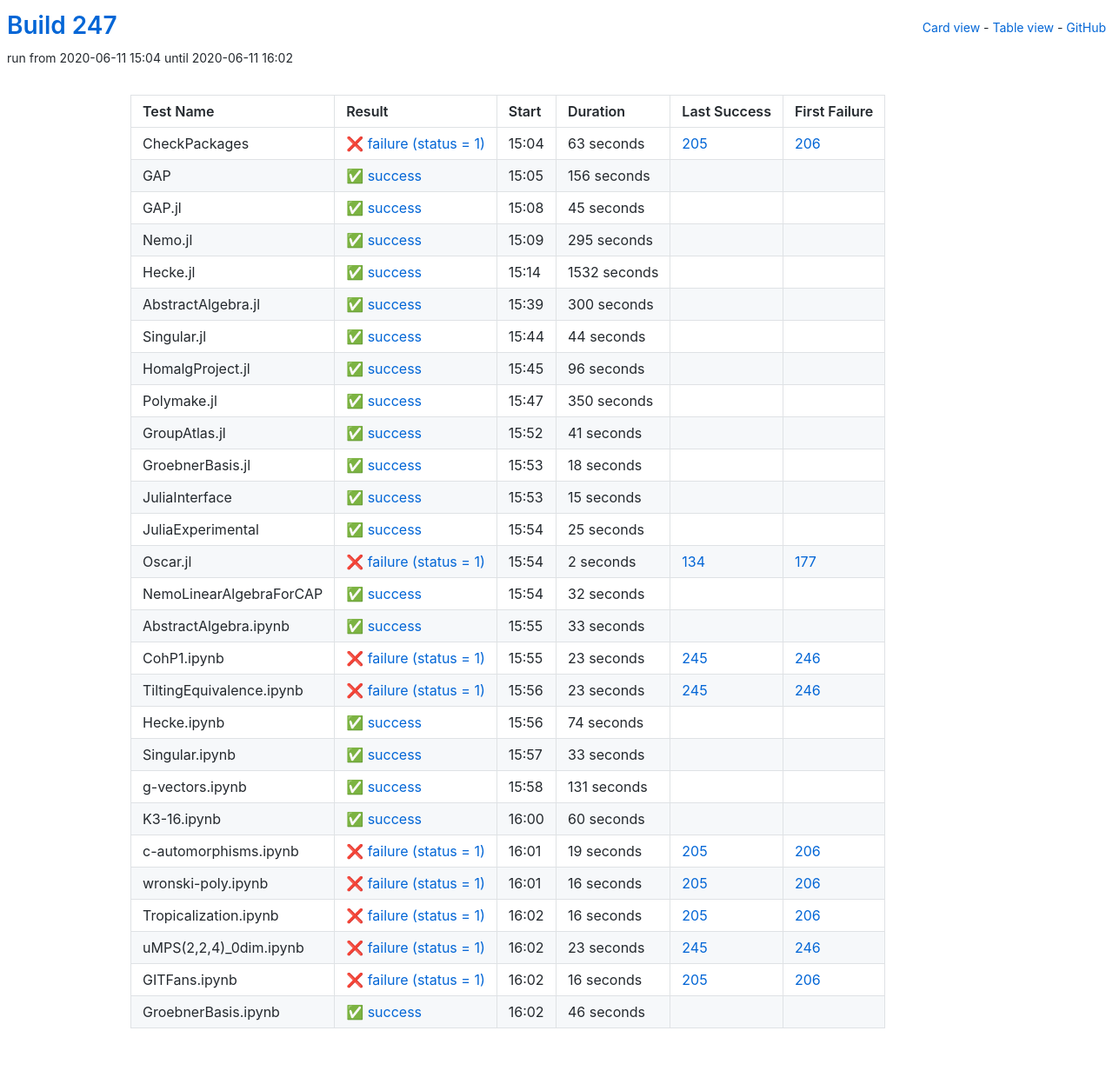
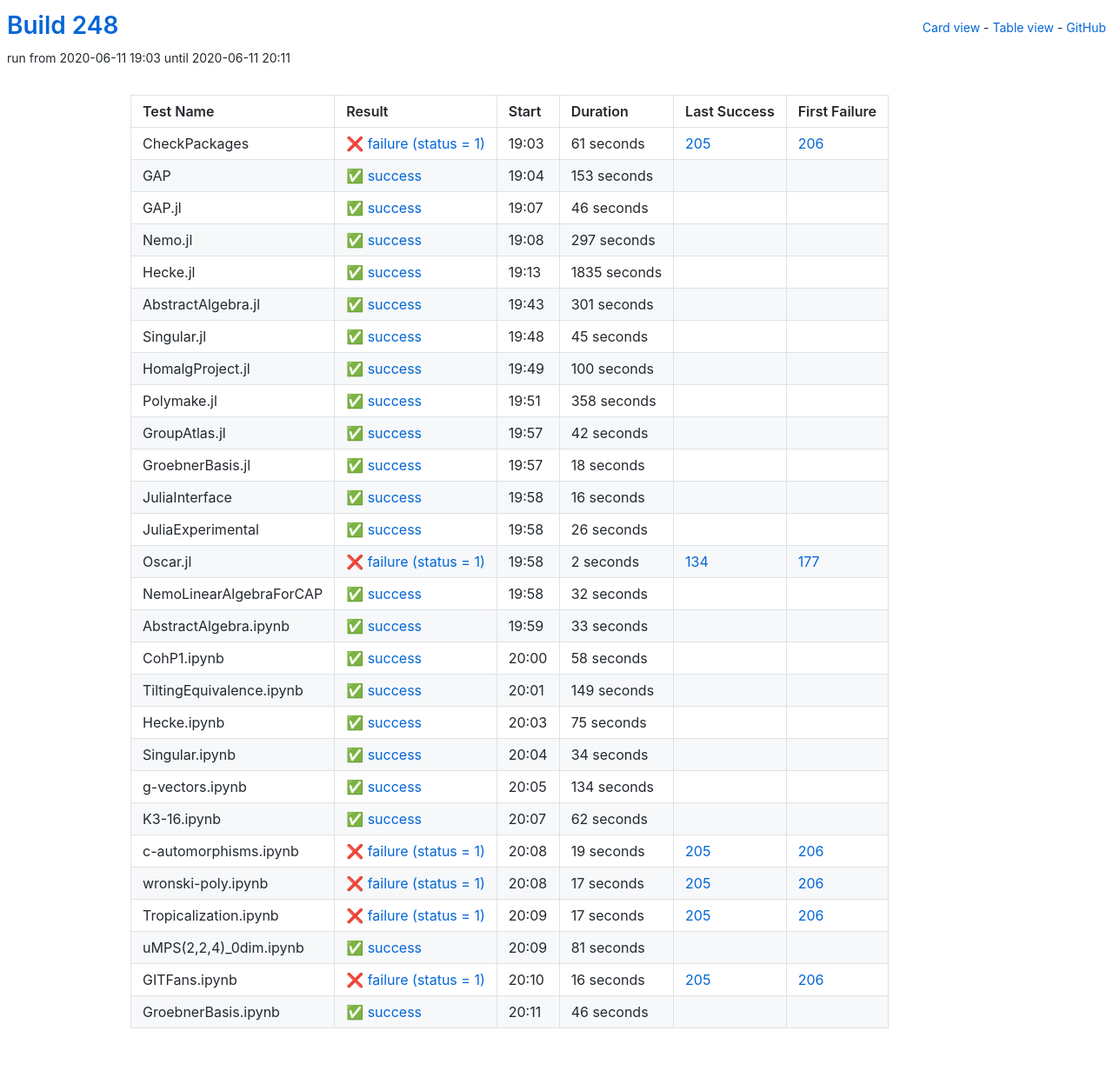
Before and after one commit to oscar-system/oscar-ci-status-stable, a Jekyll site: the page built from table.html, in a window 1280 px wide. Shown: the whole page at 87% size. Built offline with Jekyll 4.4.1, drawn with Linux system fonts in a browser that asks for light colours.

Commit message:
Build #248

```diff
--- a/_data/ci.yml
+++ b/_data/ci.yml
@@ -1,6 +1,6 @@
 ---
-build: 247
-build_url: https://oscarci.mathematik.uni-kl.de/job/oscar-stable/247/
+build: 248
+build_url: https://oscarci.mathematik.uni-kl.de/job/oscar-stable/248/
 job: oscar-stable
 organization: oscar-system
 repo: oscar-ci-status-stable
@@ -8,32 +8,80 @@ repourl: https://github.com/oscar-system/oscar-ci-status-stable
 tests:
 - name: CheckPackages
   id: checkpackages
-  log: https://oscarci.mathematik.uni-kl.de/job/oscar-stable/247/artifact/logs/build-247/CheckPackages.log
-  start: 2020-06-11 15:04
+  log: https://oscarci.mathematik.uni-kl.de/job/oscar-stable/248/artifact/logs/build-248/CheckPackages.log
+  start: 2020-06-11 19:03
   success: false
   exitcode: 1
   status: failure
-  duration: 63
+  duration: 61
   last_success: 205
   last_success_url: https://oscarci.mathematik.uni-kl.de/job/oscar-stable/205/
   first_failure: 206
   first_failure_url: https://oscarci.mathematik.uni-kl.de/job/oscar-stable/206/
 - name: GAP
   id: gap
-  log: https://oscarci.mathematik.uni-kl.de/job/oscar-stable/247/artifact/logs/build-247/GAP.log
-  start: 2020-06-11 15:05
+  log: https://oscarci.mathematik.uni-kl.de/job/oscar-stable/248/artifact/logs/build-248/GAP.log
+  start: 2020-06-11 19:04
   success: true
   exitcode: 0
   status: success
-  duration: 156
+  duration: 153
   last_success: false
   last_success_url:
   first_failure: false
   first_failure_url:
 - name: GAP.jl
   id: gap-jl
-  log: https://oscarci.mathematik.uni-kl.de/job/oscar-stable/247/artifact/logs/build-247/GAP.jl.log
-  start: 2020-06-11 15:08
+  log: https://oscarci.mathematik.uni-kl.de/job/oscar-stable/248/artifact/logs/build-248/GAP.jl.log
+  start: 2020-06-11 19:07
+  success: true
+  exitcode: 0
+  status: success
+  duration: 46
+  last_success: false
+  last_success_url:
+  first_failure: false
+  first_failure_url:
+- name: Nemo.jl
+  id: nemo-jl
+  log: https://oscarci.mathematik.uni-kl.de/job/oscar-stable/248/artifact/logs/build-248/Nemo.jl.log
+  start: 2020-06-11 19:08
+  success: true
+  exitcode: 0
+  status: success
+  duration: 297
+  last_success: false
+  last_success_url:
+  first_failure: false
+  first_failure_url:
+- name: Hecke.jl
+  id: hecke-jl
+  log: https://oscarci.mathematik.uni-kl.de/job/oscar-stable/248/artifact/logs/build-248/Hecke.jl.log
+  start: 2020-06-11 19:13
+  success: true
+  exitcode: 0
+  status: success
+  duration: 1835
+  last_success: false
+  last_success_url:
+  first_failure: false
+  first_failure_url:
+- name: AbstractAlgebra.jl
+  id: abstractalgebra-jl
+  log: https://oscarci.mathematik.uni-kl.de/job/oscar-stable/248/artifact/logs/build-248/AbstractAlgebra.jl.log
+  start: 2020-06-11 19:43
+  success: true
+  exitcode: 0
+  status: success
+  duration: 301
+  last_success: false
+  last_success_url:
+  first_failure: false
+  first_failure_url:
+- name: Singular.jl
+  id: singular-jl
+  log: https://oscarci.mathematik.uni-kl.de/job/oscar-stable/248/artifact/logs/build-248/Singular.jl.log
+  start: 2020-06-11 19:48
   success: true
   exitcode: 0
   status: success
@@ -42,94 +90,46 @@ tests:
   last_success_url:
   first_failure: false
   first_failure_url:
-- name: Nemo.jl
-  id: nemo-jl
-  log: https://oscarci.mathematik.uni-kl.de/job/oscar-stable/247/artifact/logs/build-247/Nemo.jl.log
-  start: 2020-06-11 15:09
+- name: HomalgProject.jl
+  id: homalgproject-jl
+  log: https://oscarci.mathematik.uni-kl.de/job/oscar-stable/248/artifact/logs/build-248/HomalgProject.jl.log
+  start: 2020-06-11 19:49
   success: true
   exitcode: 0
   status: success
-  duration: 295
-  last_success: false
-  last_success_url:
-  first_failure: false
-  first_failure_url:
-- name: Hecke.jl
-  id: hecke-jl
-  log: https://oscarci.mathematik.uni-kl.de/job/oscar-stable/247/artifact/logs/build-247/Hecke.jl.log
-  start: 2020-06-11 15:14
-  success: true
-  exitcode: 0
-  status: success
-  duration: 1532
-  last_success: false
-  last_success_url:
-  first_failure: false
-  first_failure_url:
-- name: AbstractAlgebra.jl
-  id: abstractalgebra-jl
-  log: https://oscarci.mathematik.uni-kl.de/job/oscar-stable/247/artifact/logs/build-247/AbstractAlgebra.jl.log
-  start: 2020-06-11 15:39
-  success: true
-  exitcode: 0
-  status: success
-  duration: 300
-  last_success: false
-  last_success_url:
-  first_failure: false
-  first_failure_url:
-- name: Singular.jl
-  id: singular-jl
-  log: https://oscarci.mathematik.uni-kl.de/job/oscar-stable/247/artifact/logs/build-247/Singular.jl.log
-  start: 2020-06-11 15:44
-  success: true
-  exitcode: 0
-  status: success
-  duration: 44
-  last_success: false
-  last_success_url:
-  first_failure: false
-  first_failure_url:
-- name: HomalgProject.jl
-  id: homalgproject-jl
-  log: https://oscarci.mathematik.uni-kl.de/job/oscar-stable/247/artifact/logs/build-247/HomalgProject.jl.log
-  start: 2020-06-11 15:45
-  success: true
-  exitcode: 0
-  status: success
-  duration: 96
+  duration: 100
   last_success: false
   last_success_url:
   first_failure: false
   first_failure_url:
 - name: Polymake.jl
   id: polymake-jl
-  log: https://oscarci.mathematik.uni-kl.de/job/oscar-stable/247/artifact/logs/build-247/Polymake.jl.log
-  start: 2020-06-11 15:47
+  log: https://oscarci.mathematik.uni-kl.de/job/oscar-stable/248/artifact/logs/build-248/Polymake.jl.log
+  start: 2020-06-11 19:51
   success: true
   exitcode: 0
   status: success
-  duration: 350
+  duration: 358
   last_success: false
   last_success_url:
   first_failure: false
   first_failure_url:
 - name: GroupAtlas.jl
   id: groupatlas-jl
-  log: https://oscarci.mathematik.uni-kl.de/job/oscar-stable/247/artifact/logs/build-247/GroupAtlas.jl.log
-  start: 2020-06-11 15:52
+  log: https://oscarci.mathematik.uni-kl.de/job/oscar-stable/248/artifact/logs/build-248/GroupAtlas.jl.log
+  start: 2020-06-11 19:57
   success: true
   exitcode: 0
   status: success
-  duration: 41
+  duration: 42
   last_success: false
   last_success_url:
   first_failure: false
   first_failure_url:
 - name: GroebnerBasis.jl
   id: groebnerbasis-jl
-  log: https://oscarci.mathematik.uni-kl.de/job/oscar-stable/247/artifact/logs/build-247/GroebnerBasis.jl.log
-  start: 2020-06-11 15:53
+  log: https://oscarci.mathematik.uni-kl.de/job/oscar-stable/248/artifact/logs/build-248/GroebnerBasis.jl.log
+  start: 2020-06-11 19:57
   success: true
   exitcode: 0
   status: success
@@ -140,32 +140,32 @@ tests:
   first_failure_url:
 - name: JuliaInterface
   id: juliainterface
-  log: https://oscarci.mathematik.uni-kl.de/job/oscar-stable/247/artifact/logs/build-247/JuliaInterface.log
-  start: 2020-06-11 15:53
+  log: https://oscarci.mathematik.uni-kl.de/job/oscar-stable/248/artifact/logs/build-248/JuliaInterface.log
+  start: 2020-06-11 19:58
   success: true
   exitcode: 0
   status: success
-  duration: 15
+  duration: 16
   last_success: false
   last_success_url:
   first_failure: false
   first_failure_url:
 - name: JuliaExperimental
   id: juliaexperimental
-  log: https://oscarci.mathematik.uni-kl.de/job/oscar-stable/247/artifact/logs/build-247/JuliaExperimental.log
-  start: 2020-06-11 15:54
+  log: https://oscarci.mathematik.uni-kl.de/job/oscar-stable/248/artifact/logs/build-248/JuliaExperimental.log
+  start: 2020-06-11 19:58
   success: true
   exitcode: 0
   status: success
-  duration: 25
+  duration: 26
   last_success: false
   last_success_url:
   first_failure: false
   first_failure_url:
 - name: Oscar.jl
   id: oscar-jl
-  log: https://oscarci.mathematik.uni-kl.de/job/oscar-stable/247/artifact/logs/build-247/Oscar.jl.log
-  start: 2020-06-11 15:54
+  log: https://oscarci.mathematik.uni-kl.de/job/oscar-stable/248/artifact/logs/build-248/Oscar.jl.log
+  start: 2020-06-11 19:58
   success: false
   exitcode: 1
   status: failure
@@ -176,8 +176,8 @@ tests:
   first_failure_url: https://oscarci.mathematik.uni-kl.de/job/oscar-stable/177/
 - name: NemoLinearAlgebraForCAP
   id: nemolinearalgebraforcap
-  log: https://oscarci.mathematik.uni-kl.de/job/oscar-stable/247/artifact/logs/build-247/NemoLinearAlgebraForCAP.log
-  start: 2020-06-11 15:54
+  log: https://oscarci.mathematik.uni-kl.de/job/oscar-stable/248/artifact/logs/build-248/NemoLinearAlgebraForCAP.log
+  start: 2020-06-11 19:58
   success: true
   exitcode: 0
   status: success
@@ -188,8 +188,8 @@ tests:
   first_failure_url:
 - name: AbstractAlgebra.ipynb
   id: abstractalgebra-ipynb
-  log: https://oscarci.mathematik.uni-kl.de/job/oscar-stable/247/artifact/logs/build-247/AbstractAlgebra.ipynb.log
-  start: 2020-06-11 15:55
+  log: https://oscarci.mathematik.uni-kl.de/job/oscar-stable/248/artifact/logs/build-248/AbstractAlgebra.ipynb.log
+  start: 2020-06-11 19:59
   success: true
   exitcode: 0
   status: success
@@ -200,80 +200,80 @@ tests:
   first_failure_url:
 - name: CohP1.ipynb
   id: cohp1-ipynb
-  log: https://oscarci.mathematik.uni-kl.de/job/oscar-stable/247/artifact/logs/build-247/CohP1.ipynb.log
-  start: 2020-06-11 15:55
-  success: false
-  exitcode: 1
-  status: failure
-  duration: 23
-  last_success: 245
-  last_success_url: https://oscarci.mathematik.uni-kl.de/job/oscar-stable/245/
-  first_failure: 246
-  first_failure_url: https://oscarci.mathematik.uni-kl.de/job/oscar-stable/246/
-- name: TiltingEquivalence.ipynb
-  id: tiltingequivalence-ipynb
-  log: https://oscarci.mathematik.uni-kl.de/job/oscar-stable/247/artifact/logs/build-247/TiltingEquivalence.ipynb.log
-  start: 2020-06-11 15:56
-  success: false
-  exitcode: 1
-  status: failure
-  duration: 23
-  last_success: 245
-  last_success_url: https://oscarci.mathematik.uni-kl.de/job/oscar-stable/245/
-  first_failure: 246
-  first_failure_url: https://oscarci.mathematik.uni-kl.de/job/oscar-stable/246/
-- name: Hecke.ipynb
-  id: hecke-ipynb
-  log: https://oscarci.mathematik.uni-kl.de/job/oscar-stable/247/artifact/logs/build-247/Hecke.ipynb.log
-  start: 2020-06-11 15:56
+  log: https://oscarci.mathematik.uni-kl.de/job/oscar-stable/248/artifact/logs/build-248/CohP1.ipynb.log
+  start: 2020-06-11 20:00
   success: true
   exitcode: 0
   status: success
-  duration: 74
+  duration: 58
+  last_success: false
+  last_success_url:
+  first_failure: false
+  first_failure_url:
+- name: TiltingEquivalence.ipynb
+  id: tiltingequivalence-ipynb
+  log: https://oscarci.mathematik.uni-kl.de/job/oscar-stable/248/artifact/logs/build-248/TiltingEquivalence.ipynb.log
+  start: 2020-06-11 20:01
+  success: true
+  exitcode: 0
+  status: success
+  duration: 149
+  last_success: false
+  last_success_url:
+  first_failure: false
+  first_failure_url:
+- name: Hecke.ipynb
+  id: hecke-ipynb
+  log: https://oscarci.mathematik.uni-kl.de/job/oscar-stable/248/artifact/logs/build-248/Hecke.ipynb.log
+  start: 2020-06-11 20:03
+  success: true
+  exitcode: 0
+  status: success
+  duration: 75
   last_success: false
   last_success_url:
   first_failure: false
   first_failure_url:
 - name: Singular.ipynb
   id: singular-ipynb
-  log: https://oscarci.mathematik.uni-kl.de/job/oscar-stable/247/artifact/logs/build-247/Singular.ipynb.log
-  start: 2020-06-11 15:57
+  log: https://oscarci.mathematik.uni-kl.de/job/oscar-stable/248/artifact/logs/build-248/Singular.ipynb.log
+  start: 2020-06-11 20:04
   success: true
   exitcode: 0
   status: success
-  duration: 33
+  duration: 34
   last_success: false
   last_success_url:
   first_failure: false
   first_failure_url:
 - name: g-vectors.ipynb
   id: g-vectors-ipynb
-  log: https://oscarci.mathematik.uni-kl.de/job/oscar-stable/247/artifact/logs/build-247/g-vectors.ipynb.log
-  start: 2020-06-11 15:58
+  log: https://oscarci.mathematik.uni-kl.de/job/oscar-stable/248/artifact/logs/build-248/g-vectors.ipynb.log
+  start: 2020-06-11 20:05
   success: true
   exitcode: 0
   status: success
-  duration: 131
+  duration: 134
   last_success: false
   last_success_url:
   first_failure: false
   first_failure_url:
 - name: K3-16.ipynb
   id: k3-16-ipynb
-  log: https://oscarci.mathematik.uni-kl.de/job/oscar-stable/247/artifact/logs/build-247/K3-16.ipynb.log
-  start: 2020-06-11 16:00
+  log: https://oscarci.mathematik.uni-kl.de/job/oscar-stable/248/artifact/logs/build-248/K3-16.ipynb.log
+  start: 2020-06-11 20:07
   success: true
   exitcode: 0
   status: success
-  duration: 60
+  duration: 62
   last_success: false
   last_success_url:
   first_failure: false
   first_failure_url:
 - name: c-automorphisms.ipynb
   id: c-automorphisms-ipynb
-  log: https://oscarci.mathematik.uni-kl.de/job/oscar-stable/247/artifact/logs/build-247/c-automorphisms.ipynb.log
-  start: 2020-06-11 16:01
+  log: https://oscarci.mathematik.uni-kl.de/job/oscar-stable/248/artifact/logs/build-248/c-automorphisms.ipynb.log
+  start: 2020-06-11 20:08
   success: false
   exitcode: 1
   status: failure
@@ -284,44 +284,44 @@ tests:
   first_failure_url: https://oscarci.mathematik.uni-kl.de/job/oscar-stable/206/
 - name: wronski-poly.ipynb
   id: wronski-poly-ipynb
-  log: https://oscarci.mathematik.uni-kl.de/job/oscar-stable/247/artifact/logs/build-247/wronski-poly.ipynb.log
-  start: 2020-06-11 16:01
+  log: https://oscarci.mathematik.uni-kl.de/job/oscar-stable/248/artifact/logs/build-248/wronski-poly.ipynb.log
+  start: 2020-06-11 20:08
   success: false
   exitcode: 1
   status: failure
-  duration: 16
+  duration: 17
   last_success: 205
   last_success_url: https://oscarci.mathematik.uni-kl.de/job/oscar-stable/205/
   first_failure: 206
   first_failure_url: https://oscarci.mathematik.uni-kl.de/job/oscar-stable/206/
 - name: Tropicalization.ipynb
   id: tropicalization-ipynb
-  log: https://oscarci.mathematik.uni-kl.de/job/oscar-stable/247/artifact/logs/build-247/Tropicalization.ipynb.log
-  start: 2020-06-11 16:02
+  log: https://oscarci.mathematik.uni-kl.de/job/oscar-stable/248/artifact/logs/build-248/Tropicalization.ipynb.log
+  start: 2020-06-11 20:09
   success: false
   exitcode: 1
   status: failure
-  duration: 16
+  duration: 17
   last_success: 205
   last_success_url: https://oscarci.mathematik.uni-kl.de/job/oscar-stable/205/
   first_failure: 206
   first_failure_url: https://oscarci.mathematik.uni-kl.de/job/oscar-stable/206/
 - name: uMPS(2,2,4)_0dim.ipynb
   id: umps-2-2-4-0dim-ipynb
-  log: https://oscarci.mathematik.uni-kl.de/job/oscar-stable/247/artifact/logs/build-247/uMPS-2-2-4-_0dim.ipynb.log
-  start: 2020-06-11 16:02
-  success: false
-  exitcode: 1
-  status: failure
-  duration: 23
-  last_success: 245
-  last_success_url: https://oscarci.mathematik.uni-kl.de/job/oscar-stable/245/
-  first_failure: 246
-  first_failure_url: https://oscarci.mathematik.uni-kl.de/job/oscar-stable/246/
+  log: https://oscarci.mathematik.uni-kl.de/job/oscar-stable/248/artifact/logs/build-248/uMPS-2-2-4-_0dim.ipynb.log
+  start: 2020-06-11 20:09
+  success: true
+  exitcode: 0
+  status: success
+  duration: 81
+  last_success: false
+  last_success_url:
+  first_failure: false
+  first_failure_url:
 - name: GITFans.ipynb
   id: gitfans-ipynb
-  log: https://oscarci.mathematik.uni-kl.de/job/oscar-stable/247/artifact/logs/build-247/GITFans.ipynb.log
-  start: 2020-06-11 16:02
+  log: https://oscarci.mathematik.uni-kl.de/job/oscar-stable/248/artifact/logs/build-248/GITFans.ipynb.log
+  start: 2020-06-11 20:10
   success: false
   exitcode: 1
   status: failure
@@ -332,8 +332,8 @@ tests:
   first_failure_url: https://oscarci.mathematik.uni-kl.de/job/oscar-stable/206/
 - name: GroebnerBasis.ipynb
   id: groebnerbasis-ipynb
-  log: https://oscarci.mathematik.uni-kl.de/job/oscar-stable/247/artifact/logs/build-247/GroebnerBasis.ipynb.log
-  start: 2020-06-11 16:02
+  log: https://oscarci.mathematik.uni-kl.de/job/oscar-stable/248/artifact/logs/build-248/GroebnerBasis.ipynb.log
+  start: 2020-06-11 20:11
   success: true
   exitcode: 0
   status: success
```
Also changed, not shown: README.md.
